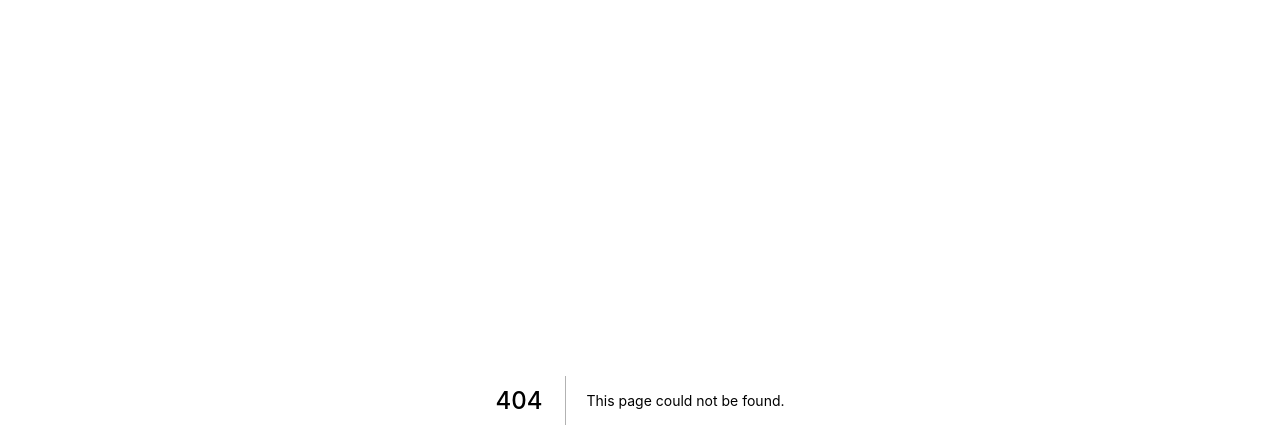
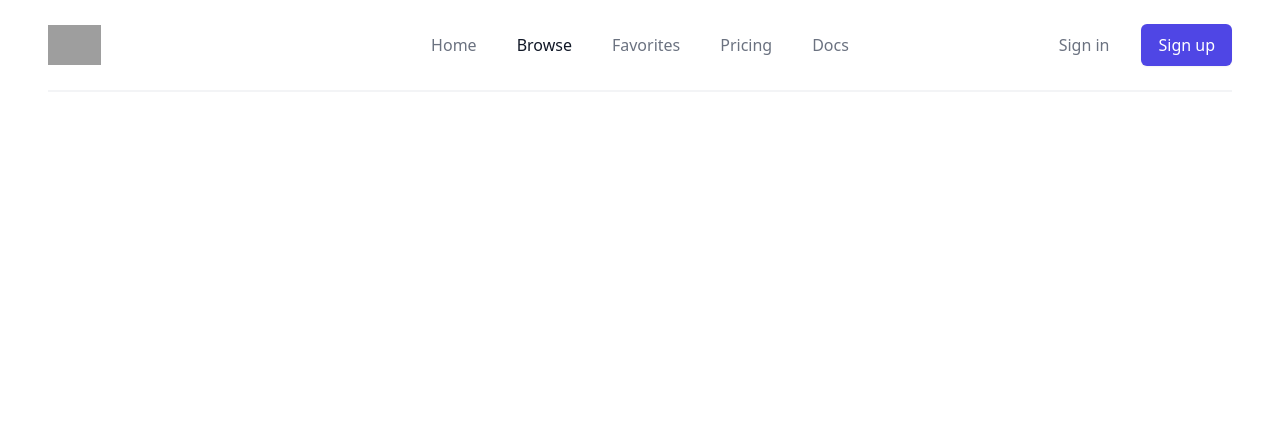
Before and after one commit to whoisgalih/music-app, a Next.js app: page /browse in a window 1280 px wide. Before the commit this address had no page. Shown: the top 448 px of the page. Built offline with nearby package versions, Linux system fonts and the light colour scheme; grey boxes are pictures that could not be loaded.

Commit message:
create home page

```diff
--- /dev/null
+++ b/components/app-bar.js
@@ -0,0 +1,100 @@
+import { Fragment } from 'react';
+import Link from 'next/link';
+import { Popover, Transition } from '@headlessui/react';
+import { MenuIcon, XIcon } from '@heroicons/react/outline';
+
+const AppBar = ({ menus, active }) => {
+  return (
+    <>
+      <Popover className='sticky top-0 backdrop-blur-sm bg-white/30 w-full'>
+        {/* Desktop App Bar */}
+        <div className='custom-margin-padding '>
+          <div className='flex justify-between items-center border-b-2 border-gray-100 py-6 md:justify-start md:space-x-10'>
+            <div className='flex justify-start lg:w-0 lg:flex-1'>
+              <a href='#'>
+                <span className='sr-only'>Workflow</span>
+                <img className='h-8 w-auto sm:h-10' src='https://tailwindui.com/img/logos/workflow-mark-indigo-600.svg' alt='' />
+              </a>
+            </div>
+            <div className='-mr-2 -my-2 md:hidden'>
+              <Popover.Button className='bg-white rounded-md p-2 inline-flex items-center justify-center text-gray-400 hover:text-gray-500 hover:bg-gray-100 focus:outline-none focus:ring-2 focus:ring-inset focus:ring-indigo-500'>
+                <span className='sr-only'>Open menu</span>
+                <MenuIcon className='h-6 w-6' aria-hidden='true' />
+              </Popover.Button>
+            </div>
+            <div className='hidden md:flex space-x-10'>
+              {menus.map((menu, index) => {
+                return (
+                  <div key={index}>
+                    <Link href={menu.href}>
+                      <a className={`${menu.label === active ? 'text-gray-900' : 'text-gray-500'} text-base font-medium hover:text-gray-900`}>{menu.label}</a>
+                    </Link>
+                  </div>
+                );
+              })}
+              <a href='#' className='text-base font-medium text-gray-500 hover:text-gray-900'>
+                Pricing
+              </a>
+              <a href='#' className='text-base font-medium text-gray-500 hover:text-gray-900'>
+                Docs
+              </a>
+            </div>
+            <div className='hidden md:flex items-center justify-end md:flex-1 lg:w-0'>
+              <a href='#' className='whitespace-nowrap text-base font-medium text-gray-500 hover:text-gray-900'>
+                Sign in
+              </a>
+              <a href='#' className='ml-8 whitespace-nowrap inline-flex items-center justify-center px-4 py-2 border border-transparent rounded-md shadow-sm text-base font-medium text-white bg-indigo-600 hover:bg-indigo-700'>
+                Sign up
+              </a>
+            </div>
+          </div>
+        </div>
+
+        {/* Mobile app bar */}
+        <Transition as={Fragment} enter='duration-200 ease-out' enterFrom='opacity-0 scale-95' enterTo='opacity-100 scale-100' leave='duration-100 ease-in' leaveFrom='opacity-100 scale-100' leaveTo='opacity-0 scale-95'>
+          <Popover.Panel focus className='absolute top-0 inset-x-0 p-2 transition transform origin-top-right md:hidden'>
+            <div className='rounded-lg shadow-lg ring-1 ring-black ring-opacity-5 bg-white divide-y-2 divide-gray-50'>
+              <div className='pt-5 pb-6 px-5'>
+                <div className='flex items-center justify-between'>
+                  <div>
+                    <img className='h-8 w-auto' src='https://tailwindui.com/img/logos/workflow-mark-indigo-600.svg' alt='Workflow' />
+                  </div>
+                  <div className='-mr-2'>
+                    <Popover.Button className='bg-white rounded-md p-2 inline-flex items-center justify-center text-gray-400 hover:text-gray-500 hover:bg-gray-100 focus:outline-none focus:ring-2 focus:ring-inset focus:ring-indigo-500'>
+                      <span className='sr-only'>Close menu</span>
+                      <XIcon className='h-6 w-6' aria-hidden='true' />
+                    </Popover.Button>
+                  </div>
+                </div>
+              </div>
+              <div className='py-6 px-5 space-y-6'>
+                <div className='grid grid-cols-2 gap-y-4 gap-x-8'>
+                  <a href='#' className='text-base font-medium text-gray-900 hover:text-gray-700'>
+                    Pricing
+                  </a>
+
+                  <a href='#' className='text-base font-medium text-gray-900 hover:text-gray-700'>
+                    Docs
+                  </a>
+                </div>
+                <div>
+                  <a href='#' className='w-full flex items-center justify-center px-4 py-2 border border-transparent rounded-md shadow-sm text-base font-medium text-white bg-indigo-600 hover:bg-indigo-700'>
+                    Sign up
+                  </a>
+                  <p className='mt-6 text-center text-base font-medium text-gray-500'>
+                    Existing customer?{' '}
+                    <a href='#' className='text-indigo-600 hover:text-indigo-500'>
+                      Sign in
+                    </a>
+                  </p>
+                </div>
+              </div>
+            </div>
+          </Popover.Panel>
+        </Transition>
+      </Popover>
+    </>
+  );
+};
+
+export default AppBar;
--- /dev/null
+++ b/data/menus.js
@@ -0,0 +1,16 @@
+const menus = [
+  {
+    href: '/',
+    label: 'Home',
+  },
+  {
+    href: '/browse',
+    label: 'Browse',
+  },
+  {
+    href: '/favorites',
+    label: 'Favorites',
+  },
+];
+
+export default menus;
--- /dev/null
+++ b/firebase/clientApp.js
@@ -0,0 +1,17 @@
+import firebase from 'firebase/compat/app';
+import 'firebase/compat/auth';
+
+const clientCredentials = {
+  apiKey: process.env.NEXT_PUBLIC_FIREBASE_API_KEY,
+  authDomain: process.env.NEXT_PUBLIC_FIREBASE_AUTH_DOMAIN,
+  projectId: process.env.NEXT_PUBLIC_FIREBASE_PROJECT_ID,
+  storageBucket: process.env.NEXT_PUBLIC_FIREBASE_STORAGE_BUCKET,
+  messagingSenderId: process.env.NEXT_PUBLIC_FIREBASE_MESSAGING_SENDER_ID,
+  appId: process.env.NEXT_PUBLIC_FIREBASE_APP_ID,
+};
+
+if (!firebase.apps.length) {
+  firebase.initializeApp(clientCredentials);
+}
+
+export default firebase;
--- /dev/null
+++ b/pages/browse.js
@@ -0,0 +1,21 @@
+import Head from 'next/head';
+import Link from 'next/link';
+import AppBar from '../components/app-bar';
+import { MusicNoteIcon, HeartIcon } from '@heroicons/react/solid';
+import menus from '../data/menus';
+
+const Home = () => {
+  const name = 'Galih';
+  return (
+    <div className='custom-margin-padding flex flex-col min-h-screen items-center'>
+      <Head>
+        <title>Browse | Musically</title>
+        <link rel='icon' href='/favicon.ico' />
+      </Head>
+
+      <AppBar menus={menus} active='Browse' />
+    </div>
+  );
+};
+
+export default Home;
--- a/pages/index.js
+++ b/pages/index.js
@@ -1,69 +1,72 @@
-import Head from 'next/head'
-import Image from 'next/image'
-import styles from '../styles/Home.module.css'
+import Head from 'next/head';
+import Link from 'next/link';
+import { useRouter } from 'next/router';
+import React, { useState, useEffect } from 'react';
+import AppBar from '../components/app-bar';
+import { useAuthState } from 'react-firebase-hooks/auth';
+import { MusicNoteIcon, HeartIcon } from '@heroicons/react/solid';
+import menus from '../data/menus';
+import firebase from '../firebase/clientApp';
 
-export default function Home() {
+const Home = () => {
+  const [user, loading, error] = useAuthState(firebase.auth());
+
+  const router = useRouter();
+
+  useEffect(() => {
+    if (!user) {
+      router.push('/login');
+    }
+  });
+
+  const name = 'Galih';
   return (
-    <div className={styles.container}>
+    <div className='custom-margin-padding flex flex-col min-h-screen items-center'>
       <Head>
-        <title>Create Next App</title>
-        <meta name="description" content="Generated by create next app" />
-        <link rel="icon" href="/favicon.ico" />
+        <title>Musically</title>
+        <link rel='icon' href='/favicon.ico' />
       </Head>
 
-      <main className={styles.main}>
-        <h1 className={styles.title}>
-          Welcome to <a href="https://nextjs.org">Next.js!</a>
-        </h1>
-
-        <p className={styles.description}>
-          Get started by editing{' '}
-          <code className={styles.code}>pages/index.js</code>
-        </p>
-
-        <div className={styles.grid}>
-          <a href="https://nextjs.org/docs" className={styles.card}>
-            <h2>Documentation &rarr;</h2>
-            <p>Find in-depth information about Next.js features and API.</p>
-          </a>
-
-          <a href="https://nextjs.org/learn" className={styles.card}>
-            <h2>Learn &rarr;</h2>
-            <p>Learn about Next.js in an interactive course with quizzes!</p>
-          </a>
-
-          <a
-            href="https://github.com/vercel/next.js/tree/canary/examples"
-            className={styles.card}
-          >
-            <h2>Examples &rarr;</h2>
-            <p>Discover and deploy boilerplate example Next.js projects.</p>
-          </a>
-
-          <a
-            href="https://vercel.com/new?utm_source=create-next-app&utm_medium=default-template&utm_campaign=create-next-app"
-            className={styles.card}
-          >
-            <h2>Deploy &rarr;</h2>
-            <p>
-              Instantly deploy your Next.js site to a public URL with Vercel.
-            </p>
-          </a>
+      <AppBar menus={menus} active='Home' />
+      <main className='flex w-full flex-1 md:justify-center justify-end md:pt-0 pt-10 md:flex-row items custom-margin-padding flex-col-reverse'>
+        <div className='md:flex-auto md:w-3/5 flex flex-col justify-center item-center flex-none md:pt-0 pt-10'>
+          <h1 className='text-6xl font-bold leading-relaxed'>
+            Remember Your Favorite{' '}
+            <span className='box-decoration-slice bg-gradient-to-r from-indigo-600 to-pink-500 text-white px-4' href='https://nextjs.org'>
+              Music!
+            </span>
+          </h1>
+          <p className='mt-5 text-2xl'>Hi {name} let&apos;s save your favorite music so you can remember your moment</p>
+          <div className='mt-5 sm:mt-8 sm:flex justify-start'>
+            <div className='rounded-md shadow'>
+              <Link href='/browse'>
+                <a className='w-full flex items-center justify-center px-8 py-3 border border-transparent text-base font-medium rounded-md text-white bg-indigo-600 hover:bg-indigo-700 md:py-4 md:text-lg md:px-10'>Start Browsing</a>
+              </Link>
+            </div>
+            <div className='mt-3 sm:mt-0 sm:ml-3'>
+              <Link href='/favorite'>
+                <a className='w-full flex items-center justify-center px-8 py-3 border border-transparent text-base font-medium rounded-md text-indigo-700 bg-indigo-100 hover:bg-indigo-200 md:py-4 md:text-lg md:px-10'>Go to Favorite</a>
+              </Link>
+            </div>
+          </div>
+        </div>
+        <div className='md:flex-auto md:w-2/5 flex flex-col justify-center sm:w-full sm:flex-row flex-none'>
+          <MusicNoteIcon className='inline-block sm:h-auto w-full fill-indigo-600 z-0 h-min sm:max-w-xs' />
         </div>
       </main>
 
-      <footer className={styles.footer}>
-        <a
-          href="https://vercel.com?utm_source=create-next-app&utm_medium=default-template&utm_campaign=create-next-app"
-          target="_blank"
-          rel="noopener noreferrer"
-        >
-          Powered by{' '}
-          <span className={styles.logo}>
-            <Image src="/vercel.svg" alt="Vercel Logo" width={72} height={16} />
-          </span>
-        </a>
+      <footer className='flex h-24 w-full items-center justify-center custom-margin-padding'>
+        <div className='flex border-t w-full h-full items-center justify-center'>
+          <p className='flex items-center justify-center gap-2'>
+            Made with <HeartIcon className='inline-block h-4 w-4 fill-indigo-600' /> by{' '}
+            <a className='underline rounded-md box-decoration-slice bg-gradient-to-r from-indigo-600 to-pink-500 text-white px-2' href='https://github.com/whoisgalih' target={'_blank'} rel='noopener noreferrer'>
+              whoisgalih
+            </a>
+          </p>
+        </div>
       </footer>
     </div>
-  )
-}
+  );
+};
+
+export default Home;
--- /dev/null
+++ b/postcss.config.js
@@ -0,0 +1,6 @@
+module.exports = {
+  plugins: {
+    tailwindcss: {},
+    autoprefixer: {},
+  },
+}
--- a/styles/globals.css
+++ b/styles/globals.css
@@ -1,16 +1,9 @@
-html,
-body {
-  padding: 0;
-  margin: 0;
-  font-family: -apple-system, BlinkMacSystemFont, Segoe UI, Roboto, Oxygen,
-    Ubuntu, Cantarell, Fira Sans, Droid Sans, Helvetica Neue, sans-serif;
+@tailwind base;
+@tailwind components;
+@tailwind utilities;
+
+@layer components {
+  .custom-margin-padding {
+    @apply max-w-7xl mx-auto px-4 sm:px-6;
+  }
 }
-
-a {
-  color: inherit;
-  text-decoration: none;
-}
-
-* {
-  box-sizing: border-box;
-}
```
Also changed, not shown: package.json (+9 -2 lines), pages/login.js (added, +21 -0 lines), tailwind.config.js (added, +8 -0 lines), 1 other file (tests, documents, lock files or other folders).
